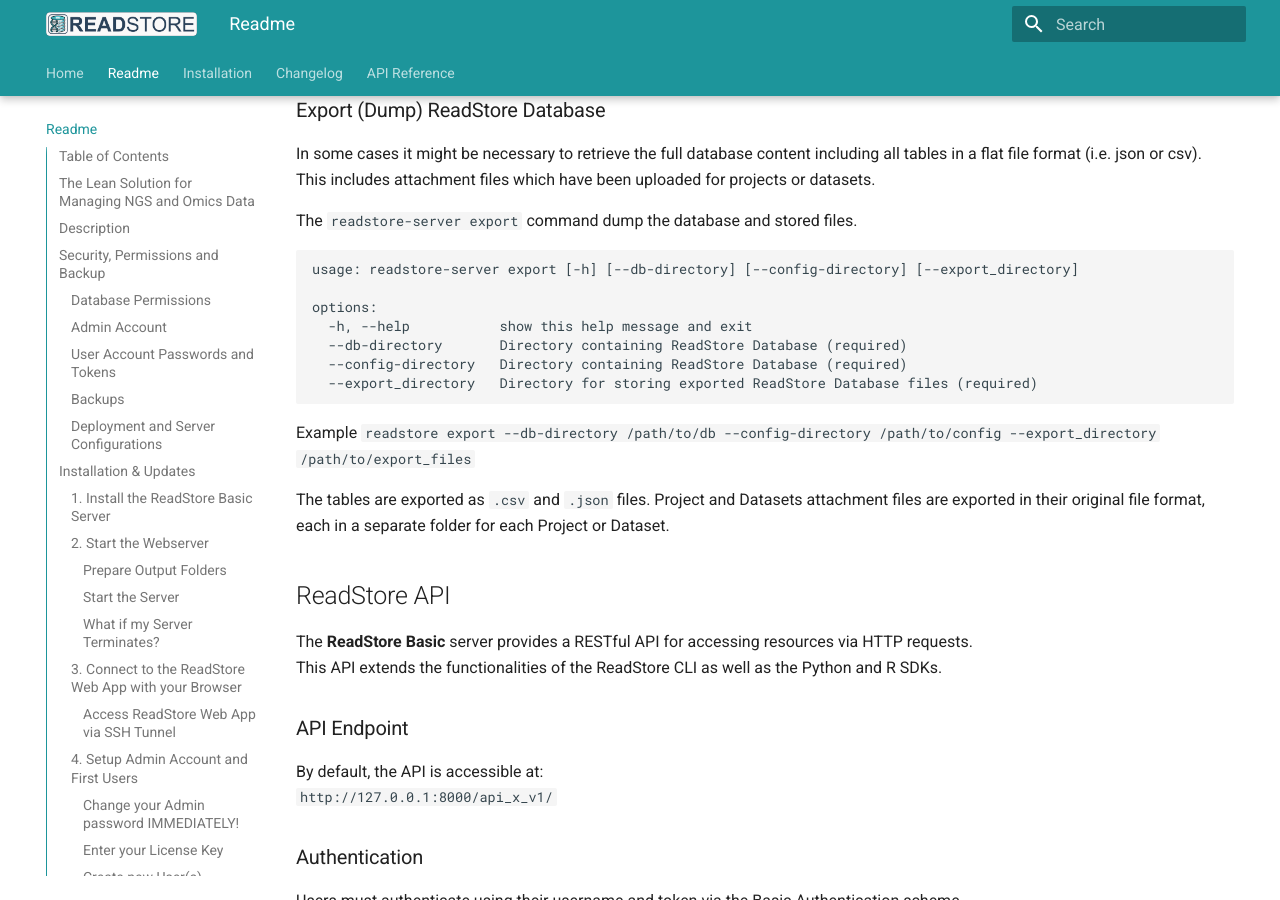
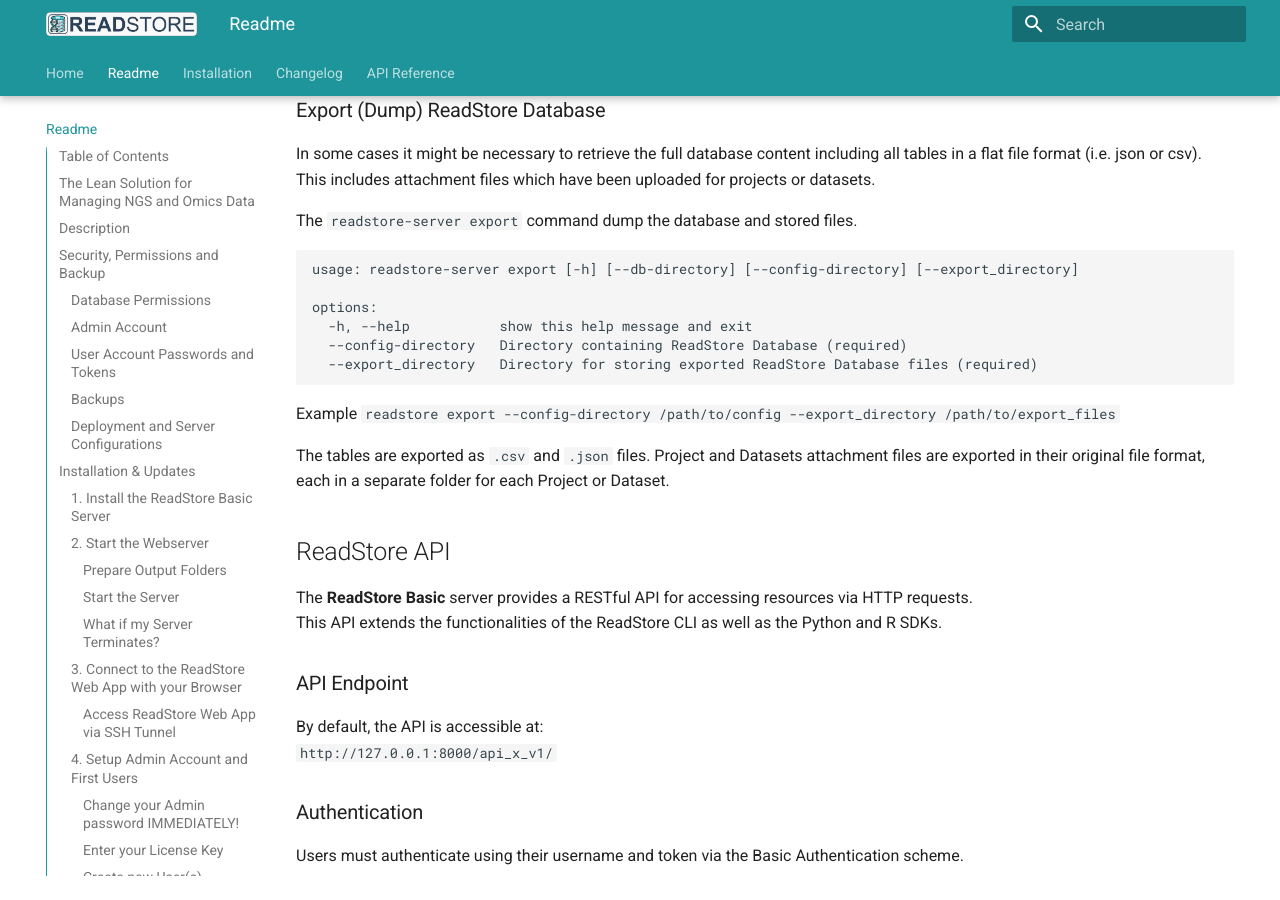
Before and after one commit to EvobyteDigitalBiology/readstore, an MkDocs documentation site: the page built from docs/readme.md, in a window 1280 px wide and 900 px high, scrolled down 10466 px. Built offline with MkDocs 1.6.1 and Material for MkDocs 9.7.7, drawn with Linux system fonts in a browser that asks for light colours; some of the changed lines change nothing that is shown; some of the changed text lies outside the part shown.

Commit message:
Doc: Update ReadMe

````diff
--- a/docs/readme.md
+++ b/docs/readme.md
@@ -243,7 +243,7 @@
 
 Validate successful install by running
 
-`readstore-cli -v`
+`readstore -v`
 
 This should print the CLI's version
 
@@ -401,12 +401,11 @@
 
 options:
   -h, --help           show this help message and exit
-  --db-directory       Directory containing ReadStore Database (required)
   --config-directory   Directory containing ReadStore Database (required)
   --export_directory   Directory for storing exported ReadStore Database files (required)
 ```
 
-Example `readstore export --db-directory /path/to/db --config-directory /path/to/config --export_directory /path/to/export_files`
+Example `readstore export --config-directory /path/to/config --export_directory /path/to/export_files`
 
 The tables are exported as `.csv` and `.json` files. Project and Datasets attachment files are exported in their original file format, each in a separate folder for each Project or Dataset.
 
@@ -494,13 +493,13 @@
 
 Some example commands are:
 
-`readstore list`  List all FASTQ files
+`readstore dataset list`  List all datasets
 
-`readstore get --id 25`  Get detailed view on Dataset 25
+`readstore dataset get --id 25`  Get detailed view on Dataset 25
 
-`readstore get --id 25 --read1-path`  Get path for Read1 FASTQ file
+`readstore dataset get --id 25 --read1-path`  Get path for Read1 FASTQ file
 
-`readstore get --id 25 --meta`  Get metadata for Dataset 25
+`readstore dataset get --id 25 --meta`  Get metadata for Dataset 25
 
 `readstore project get --name cohort1 --attachment`  Get attachment files for Project "cohort1"
 
@@ -515,7 +514,7 @@
 You can check the ProData for each Dataset in the ReadStore App under the `Datasets` section.
 
 Processed Data are not directly uploaded to the ReadStore database, but similar to raw datasets
-their path are stored and validated.
+their path are stored in the database and validated.
 
 Here's an example how to upload, retrieve and delete a processed file.
 
````
